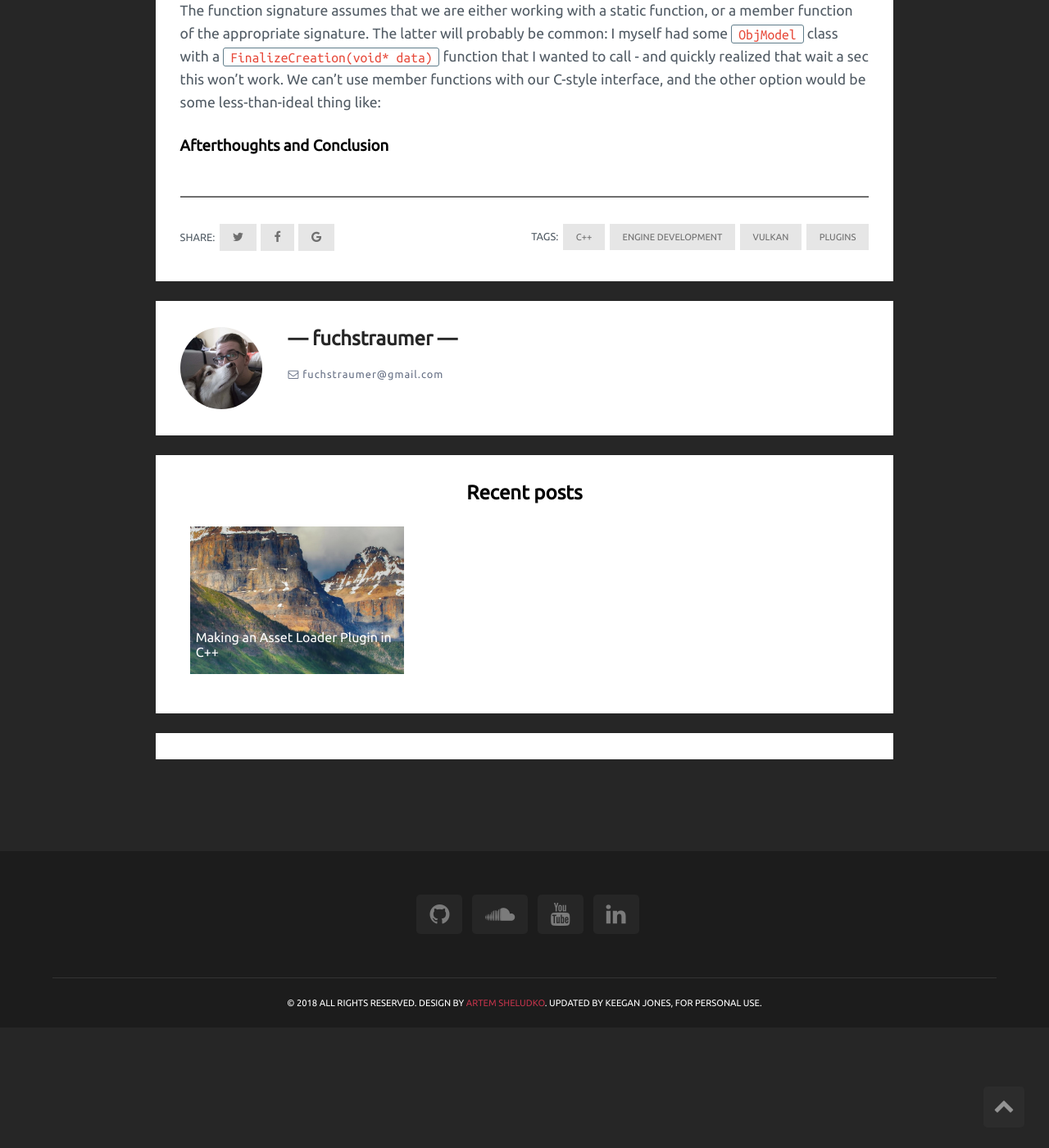
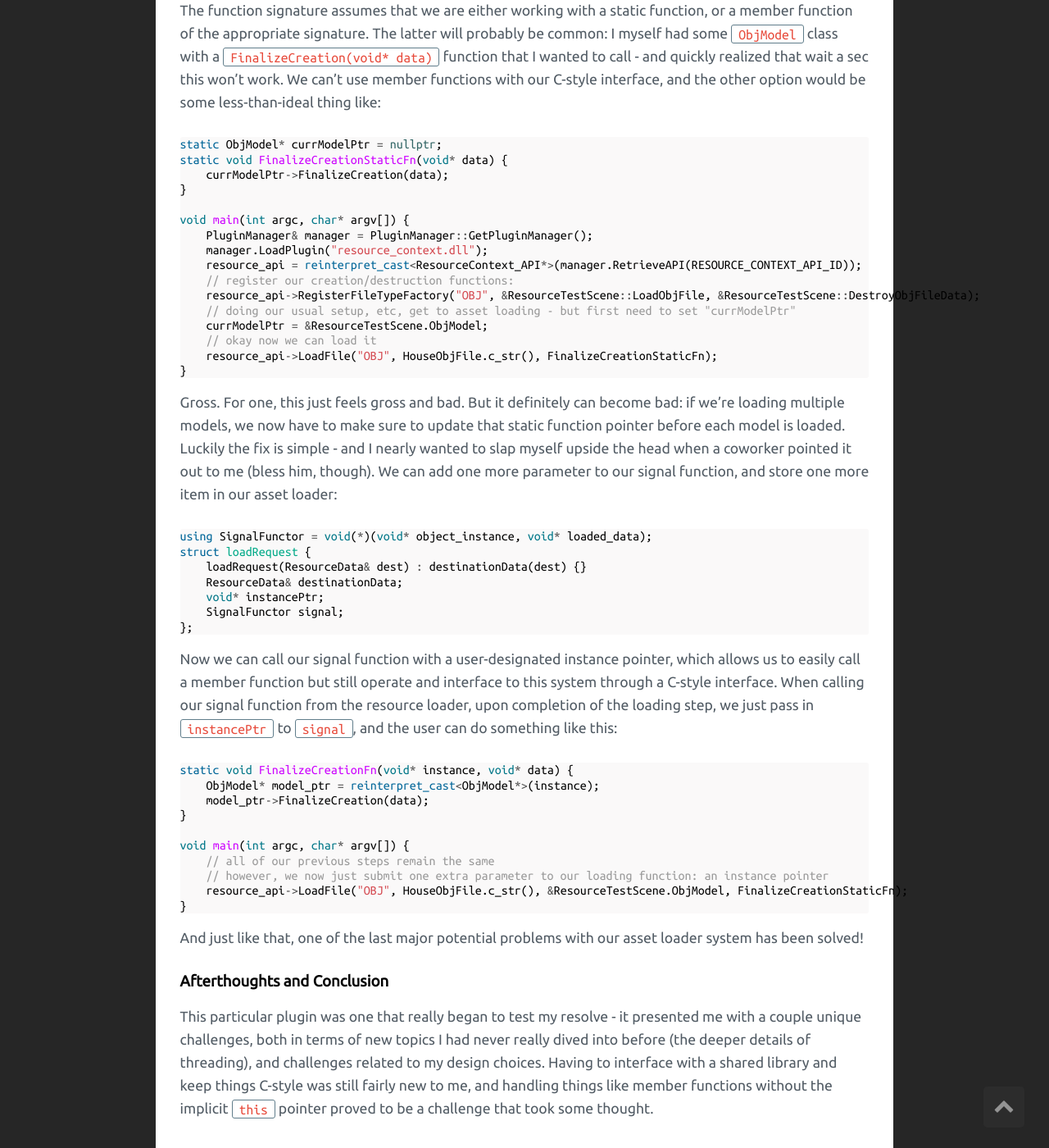
Before and after one commit to fuchstraumer/fuchstraumer.github.io, a Jekyll site: the page built from _posts/2018-7-20-Asset-Loading-Plugin.md, in a window 1280 px wide and 1400 px high, scrolled down 6618 px. Shown: the whole window at 82% size. Built offline with Jekyll 4.4.1, drawn with Linux system fonts in a browser that asks for light colours; comment, search, counter and statistics services are not loaded; before the commit the page ends 7871 px from its top, so only the background shows below that; some of the changed text lies outside the part shown.

Commit message:
Finish initial version of asset loader plugin post

```diff
--- a/_posts/2018-7-20-Asset-Loading-Plugin.md
+++ b/_posts/2018-7-20-Asset-Loading-Plugin.md
@@ -269,7 +269,71 @@ common: I myself had some `ObjModel` class with a `FinalizeCreation(void* data)`
 work. We can't use member functions with our C-style interface, and the other option would be some less-than-ideal thing like:
 
 {% highlight cpp %}
+static ObjModel* currModelPtr = nullptr;
+static void FinalizeCreationStaticFn(void* data) {
+    currModelPtr->FinalizeCreation(data);
+}
 
+void main(int argc, char* argv[]) {
+    PluginManager& manager = PluginManager::GetPluginManager();
+    manager.LoadPlugin("resource_context.dll");
+    resource_api = reinterpret_cast<ResourceContext_API*>(manager.RetrieveAPI(RESOURCE_CONTEXT_API_ID));
+    // register our creation/destruction functions:
+    resource_api->RegisterFileTypeFactory("OBJ", &ResourceTestScene::LoadObjFile, &ResourceTestScene::DestroyObjFileData);
+    // doing our usual setup, etc, get to asset loading - but first need to set "currModelPtr"
+    currModelPtr = &ResourceTestScene.ObjModel;
+    // okay now we can load it
+    resource_api->LoadFile("OBJ", HouseObjFile.c_str(), FinalizeCreationStaticFn);
+}
 {% endhighlight %}
 
+Gross. For one, this just feels gross and bad. But it definitely can become bad: if we're loading multiple models, we now have to make sure to update that
+static function pointer before each model is loaded. Luckily the fix is simple - and I nearly wanted to slap myself upside the head when a coworker pointed
+it out to me (bless him, though). We can add one more parameter to our signal function, and store one more item in our asset loader:
+
+{% highlight cpp %}
+using SignalFunctor = void(*)(void* object_instance, void* loaded_data);
+struct loadRequest {
+    loadRequest(ResourceData& dest) : destinationData(dest) {}
+    ResourceData& destinationData;
+    void* instancePtr;
+    SignalFunctor signal;
+};
+{% endhighlight %}
+
+Now we can call our signal function with a user-designated instance pointer, which allows us to easily call a member function but still operate and interface
+to this system through a C-style interface. When calling our signal function from the resource loader, upon completion of the loading step, we just pass in
+`instancePtr` to `signal`, and the user can do something like this:
+
+{% highlight cpp %}
+static void FinalizeCreationFn(void* instance, void* data) {
+    ObjModel* model_ptr = reinterpret_cast<ObjModel*>(instance);
+    model_ptr->FinalizeCreation(data);
+}
+
+void main(int argc, char* argv[]) {
+    // all of our previous steps remain the same
+    // however, we now just submit one extra parameter to our loading function: an instance pointer
+    resource_api->LoadFile("OBJ", HouseObjFile.c_str(), &ResourceTestScene.ObjModel, FinalizeCreationStaticFn);
+}
+{% endhighlight %}
+
+And just like that, one of the last major potential problems with our asset loader system has been solved!
+
 ### Afterthoughts and Conclusion
+
+This particular plugin was one that really began to test my resolve - it presented me with a couple unique challenges, both in terms of new topics I had never
+really dived into before (the deeper details of threading), and challenges related to my design choices. Having to interface with a shared library and keep things
+C-style was still fairly new to me, and handling things like member functions without the implicit `this` pointer proved to be a challenge that took some thought.
+
+There's still ample room for improvement - but it works well enough as is for now, and I'm glad that I took the time to design this particular system as multithreaded
+from the get-go. I cannot imagine that going back and retrofitting a single-threaded system to be multithreaded would've been much fun. Regardless, any comments or
+criticism would be appreciated - I have a lot to learn, and I can't do so without having my mistakes made abundantly clear!
+
+To close out, here's an example video of me testing this very plugin on Mac OSX - which served as verification that Vulkan (shimmed to Metal thanks to MoltenVk) was
+working on Mac, and that I wasn't going to have to deal with any weird bugs (thank heck) on Mac. Here, we asynchronously load three items: a skybox texture from a
+`.dds` file, a `.png` texture for the house, and the `.obj` mesh data for the house:
+
+<iframe width="400" height="300"
+src="https://giant.gfycat.com/CautiousKlutzyAcornweevil.webm">
+</iframe>
```
